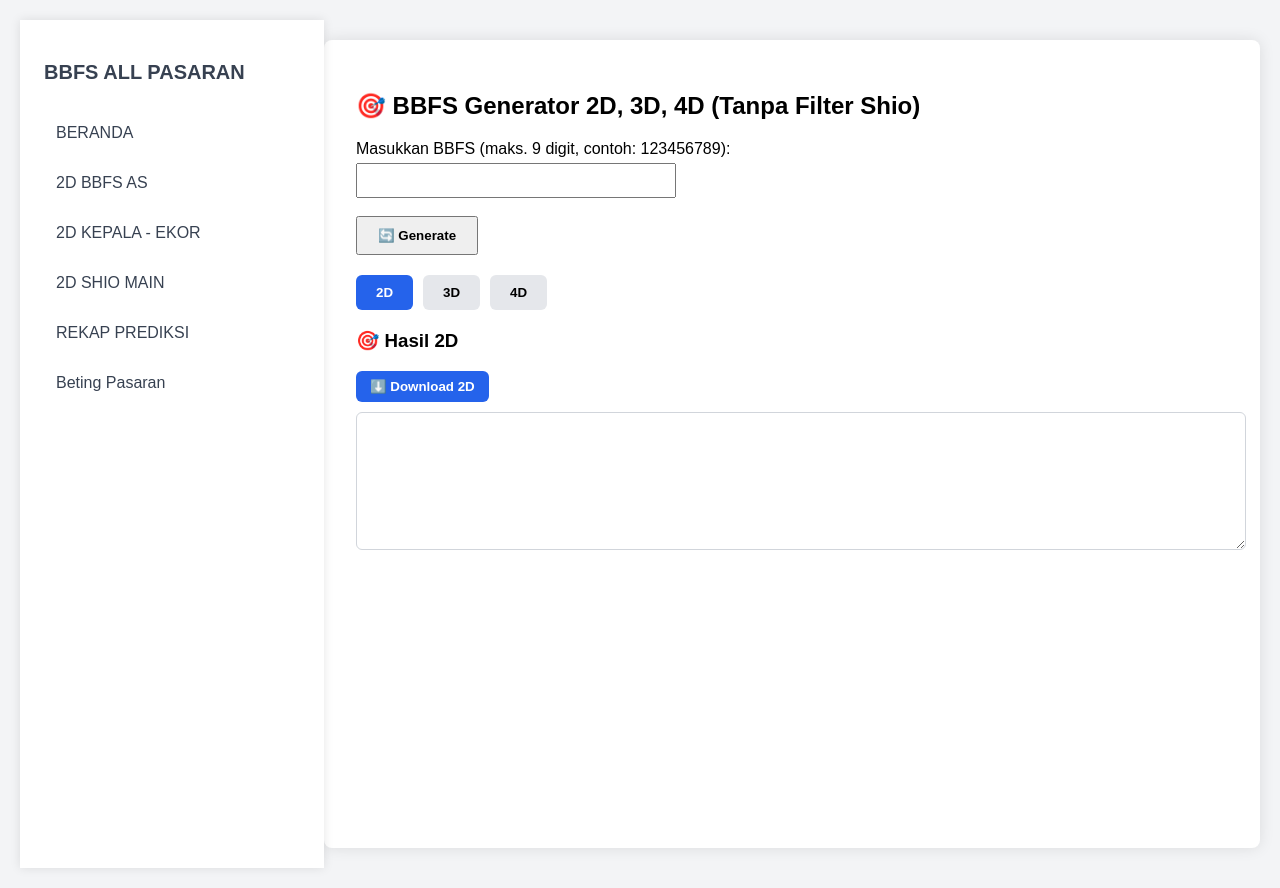
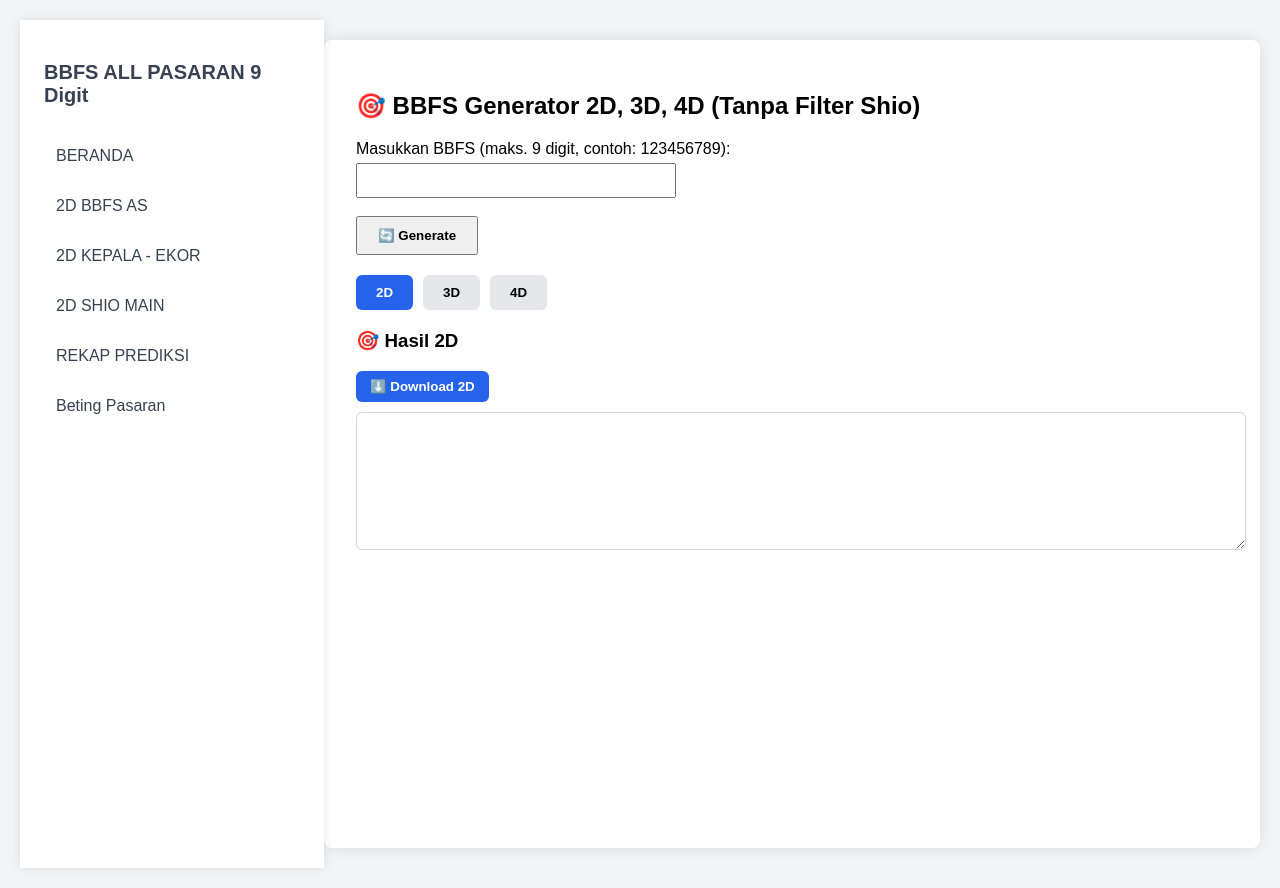
Before and after one commit to abdfajarlaudjeng/bbfs9digit, a plain HTML site: page index.html in a window 1280 px wide. Drawn offline with Linux system fonts and the light colour scheme.

Commit message:
Update index.html

```diff
--- a/index.html
+++ b/index.html
@@ -3,7 +3,7 @@
 <head>
   <meta charset="UTF-8" />
   <meta name="viewport" content="width=device-width, initial-scale=1" />
-  <title>BBFS Generator 2D, 3D, 4D (Tanpa Filter Shio)</title>
+  <title>BBFS Generator 2D, 3D, 4D 9 Digit</title>
   <style>
     body {
       font-family: sans-serif;
@@ -117,7 +117,7 @@
 </head>
 <body>
   <nav>
-    <h1>BBFS ALL PASARAN</h1>
+    <h1>BBFS ALL PASARAN 9 Digit</h1>
     <ul>
       <li><a href="index.html">BERANDA</a></li>
       <li><a href="#">2D BBFS AS</a></li>
```
